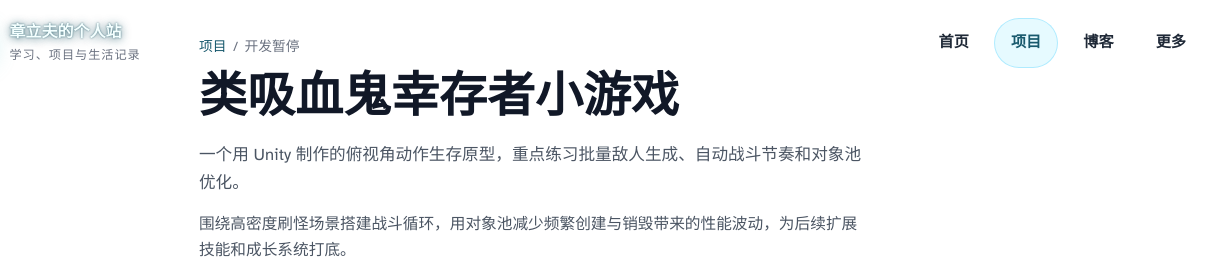
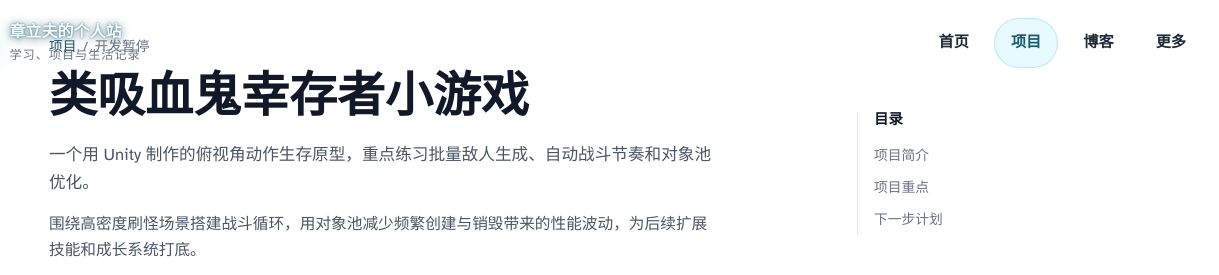
Before and after one commit to jlzzlf/PersonalBlog, an Astro site: page /projects/vampire-survivors-like-mini-game in a window 1280 px wide. Shown: the top 275 px of the page, 61-1280 px from the left. Built offline with nearby package versions, Linux system fonts and the light colour scheme; Astro itself is replaced by a stand-in of ours.

Commit message:
添加博客目录跳转功能

```diff
--- a/src/layouts/BlogPost.astro
+++ b/src/layouts/BlogPost.astro
@@ -1,4 +1,5 @@
 ---
+import type { MarkdownHeading } from 'astro';
 import type { CollectionEntry } from 'astro:content';
 import BaseHead from '../components/BaseHead.astro';
 import Comments from '../components/Comments.astro';
@@ -6,11 +7,16 @@ import Footer from '../components/Footer.astro';
 import FormattedDate from '../components/FormattedDate.astro';
 import Header from '../components/Header.astro';
 
-type Props = CollectionEntry<'blog'>['data'];
+type Props = CollectionEntry<'blog'>['data'] & {
+	headings?: MarkdownHeading[];
+};
 
 const { title, description, category, pubDate, updatedDate, coverImage } = Astro.props;
 const usesPublicCoverImage = typeof coverImage === 'string';
 const tags = Astro.props.tags ?? [];
+const tocHeadings = (Astro.props.headings ?? []).filter(
+	(heading) => heading.depth >= 2 && heading.depth <= 3,
+);
 const resolvedHeroImage =
 	coverImage &&
 	(usesPublicCoverImage
@@ -30,7 +36,8 @@ const resolvedHeroImage =
 	<body class="post-page">
 		<Header />
 		<main class="post-page__main">
-			<article class="post-layout">
+			<div class="post-shell">
+				<article class="post-layout">
 				<header class="post-header">
 					<nav class="post-breadcrumb" aria-label="面包屑">
 						<a href="/blog/">博客</a>
@@ -90,7 +97,27 @@ const resolvedHeroImage =
 				</section>
 
 				<Comments />
-			</article>
+				</article>
+
+				{
+					tocHeadings.length > 0 && (
+						<aside class="post-toc" aria-label="文章目录">
+							<p class="post-toc__title">目录</p>
+							<nav>
+								<ol>
+									{
+										tocHeadings.map((heading) => (
+											<li class={`post-toc__item post-toc__item--depth-${heading.depth}`}>
+												<a href={`#${heading.slug}`}>{heading.text}</a>
+											</li>
+										))
+									}
+								</ol>
+							</nav>
+						</aside>
+					)
+				}
+			</div>
 		</main>
 		<script is:inline>
 			(() => {
@@ -149,16 +176,25 @@ const resolvedHeroImage =
 <style>
 	.post-page__main {
 		--post-content-width: min(760px, calc(100vw - 2rem));
+		--post-shell-width: min(1060px, calc(100vw - 2rem));
 		--post-radius: 8px;
 		--post-border: rgba(15, 23, 42, 0.1);
-		width: var(--post-content-width);
+		width: var(--post-shell-width);
 		margin: 0 auto;
 		padding-top: clamp(1.5rem, 3vw, 2.8rem);
+	}
+
+	.post-shell {
+		display: grid;
+		grid-template-columns: minmax(0, var(--post-content-width)) minmax(12rem, 15rem);
+		gap: clamp(2rem, 4vw, 3rem);
+		align-items: start;
 	}
 
 	.post-layout {
 		display: grid;
 		gap: clamp(1.7rem, 3vw, 2.5rem);
+		min-width: 0;
 	}
 
 	.post-cover {
@@ -249,10 +285,60 @@ const resolvedHeroImage =
 	}
 
 	.post-content {
-		width: var(--post-content-width);
+		width: 100%;
 		min-width: 0;
 		margin: 0 auto;
 		padding: 0 0 0.35rem;
+	}
+
+	.post-toc {
+		position: sticky;
+		top: 7rem;
+		max-height: calc(100vh - 8.5rem);
+		overflow: auto;
+		padding-left: 1rem;
+		border-left: 1px solid rgba(15, 23, 42, 0.1);
+		color: #6b7280;
+		font-size: 0.86rem;
+		line-height: 1.45;
+		scrollbar-width: thin;
+		scrollbar-color: rgba(153, 230, 255, 0.48) transparent;
+	}
+
+	.post-toc__title {
+		margin: 0 0 0.72rem;
+		color: #111827;
+		font-size: 0.9rem;
+		font-weight: 700;
+		line-height: 1.3;
+	}
+
+	.post-toc ol {
+		display: grid;
+		gap: 0.18rem;
+		margin: 0;
+		padding: 0;
+		list-style: none;
+	}
+
+	.post-toc__item {
+		margin: 0;
+	}
+
+	.post-toc__item--depth-3 {
+		padding-left: 0.9rem;
+	}
+
+	.post-toc a {
+		display: block;
+		padding: 0.28rem 0;
+		color: inherit;
+		text-decoration: none;
+	}
+
+	.post-toc a:hover,
+	.post-toc a:focus-visible {
+		color: var(--color-link-hover);
 	}
 
 	:global(.post-page .comments-section) {
@@ -267,12 +353,35 @@ const resolvedHeroImage =
 	@media (max-width: 720px) {
 		.post-page__main {
 			--post-content-width: calc(100vw - 1.15rem);
+			--post-shell-width: var(--post-content-width);
 			width: var(--post-content-width);
 			padding-top: 1rem;
+		}
+
+		.post-shell {
+			grid-template-columns: 1fr;
+		}
+
+		.post-toc {
+			display: none;
 		}
 
 		.post-header h1 {
 			font-size: clamp(1.82rem, 8vw, 2.35rem);
 		}
 	}
+
+	@media (min-width: 721px) and (max-width: 1040px) {
+		.post-page__main {
+			--post-shell-width: var(--post-content-width);
+		}
+
+		.post-shell {
+			grid-template-columns: 1fr;
+		}
+
+		.post-toc {
+			display: none;
+		}
+	}
 </style>
--- a/src/layouts/ProjectPost.astro
+++ b/src/layouts/ProjectPost.astro
@@ -1,13 +1,19 @@
 ---
+import type { MarkdownHeading } from 'astro';
 import type { CollectionEntry } from 'astro:content';
 import BaseHead from '../components/BaseHead.astro';
 import Footer from '../components/Footer.astro';
 import Header from '../components/Header.astro';
 
-type Props = CollectionEntry<'projects'>['data'];
+type Props = CollectionEntry<'projects'>['data'] & {
+	headings?: MarkdownHeading[];
+};
 
 const { title, summary, teaser, status, year, role, tags = [], stack = [], coverImage } = Astro.props;
 const usesPublicCoverImage = typeof coverImage === 'string';
+const tocHeadings = (Astro.props.headings ?? []).filter(
+	(heading) => heading.depth >= 2 && heading.depth <= 3,
+);
 const resolvedHeroImage =
 	coverImage &&
 	(usesPublicCoverImage
@@ -27,6 +33,7 @@ const resolvedHeroImage =
 	<body class="project-post-page">
 		<Header />
 		<main class="project-post-page__main">
+			<div class="project-post-shell">
 				<article class="project-post-layout">
 					<header class="project-post-header">
 						<nav class="project-post-breadcrumb" aria-label="面包屑">
@@ -83,6 +90,26 @@ const resolvedHeroImage =
 						<slot />
 					</section>
 				</article>
+
+				{
+					tocHeadings.length > 0 && (
+						<aside class="project-post-toc" aria-label="项目目录">
+							<p class="project-post-toc__title">目录</p>
+							<nav>
+								<ol>
+									{
+										tocHeadings.map((heading) => (
+											<li class={`project-post-toc__item project-post-toc__item--depth-${heading.depth}`}>
+												<a href={`#${heading.slug}`}>{heading.text}</a>
+											</li>
+										))
+									}
+								</ol>
+							</nav>
+						</aside>
+					)
+				}
+			</div>
 		</main>
 		<Footer />
 	</body>
@@ -91,16 +118,25 @@ const resolvedHeroImage =
 <style>
 	.project-post-page__main {
 		--project-post-content-width: min(760px, calc(100vw - 2rem));
+		--project-post-shell-width: min(1060px, calc(100vw - 2rem));
 		--project-post-radius: 8px;
 		--project-post-border: rgba(15, 23, 42, 0.1);
-		width: var(--project-post-content-width);
+		width: var(--project-post-shell-width);
 		margin: 0 auto;
 		padding-top: clamp(1.5rem, 3vw, 2.8rem);
+	}
+
+	.project-post-shell {
+		display: grid;
+		grid-template-columns: minmax(0, var(--project-post-content-width)) minmax(12rem, 15rem);
+		gap: clamp(2rem, 4vw, 3rem);
+		align-items: start;
 	}
 
 	.project-post-layout {
 		display: grid;
 		gap: clamp(1.7rem, 3vw, 2.5rem);
+		min-width: 0;
 	}
 
 	.project-post-header {
@@ -198,10 +234,60 @@ const resolvedHeroImage =
 	}
 
 	.project-post-content {
-		width: var(--project-post-content-width);
+		width: 100%;
 		min-width: 0;
 		margin: 0 auto;
 		padding: 0 0 0.35rem;
+	}
+
+	.project-post-toc {
+		position: sticky;
+		top: 7rem;
+		max-height: calc(100vh - 8.5rem);
+		overflow: auto;
+		padding-left: 1rem;
+		border-left: 1px solid rgba(15, 23, 42, 0.1);
+		color: #6b7280;
+		font-size: 0.86rem;
+		line-height: 1.45;
+		scrollbar-width: thin;
+		scrollbar-color: rgba(153, 230, 255, 0.48) transparent;
+	}
+
+	.project-post-toc__title {
+		margin: 0 0 0.72rem;
+		color: #111827;
+		font-size: 0.9rem;
+		font-weight: 700;
+		line-height: 1.3;
+	}
+
+	.project-post-toc ol {
+		display: grid;
+		gap: 0.18rem;
+		margin: 0;
+		padding: 0;
+		list-style: none;
+	}
+
+	.project-post-toc__item {
+		margin: 0;
+	}
+
+	.project-post-toc__item--depth-3 {
+		padding-left: 0.9rem;
+	}
+
+	.project-post-toc a {
+		display: block;
+		padding: 0.28rem 0;
+		color: inherit;
+		text-decoration: none;
+	}
+
+	.project-post-toc a:hover,
+	.project-post-toc a:focus-visible {
+		color: var(--color-link-hover);
 	}
 
 	:global(body.project-post-page) {
@@ -215,12 +301,35 @@ const resolvedHeroImage =
 	@media (max-width: 720px) {
 		.project-post-page__main {
 			--project-post-content-width: calc(100vw - 1.15rem);
+			--project-post-shell-width: var(--project-post-content-width);
 			width: var(--project-post-content-width);
 			padding-top: 1rem;
+		}
+
+		.project-post-shell {
+			grid-template-columns: 1fr;
+		}
+
+		.project-post-toc {
+			display: none;
 		}
 
 		.project-post-header h1 {
 			font-size: clamp(1.82rem, 8vw, 2.35rem);
 		}
 	}
+
+	@media (min-width: 721px) and (max-width: 1040px) {
+		.project-post-page__main {
+			--project-post-shell-width: var(--project-post-content-width);
+		}
+
+		.project-post-shell {
+			grid-template-columns: 1fr;
+		}
+
+		.project-post-toc {
+			display: none;
+		}
+	}
 </style>
--- a/src/pages/blog/[...slug].astro
+++ b/src/pages/blog/[...slug].astro
@@ -12,9 +12,9 @@ export async function getStaticPaths() {
 type Props = CollectionEntry<'blog'>;
 
 const post = Astro.props;
-const { Content } = await render(post);
+const { Content, headings } = await render(post);
 ---
 
-<BlogPost {...post.data}>
+<BlogPost {...post.data} headings={headings}>
 	<Content />
 </BlogPost>
--- a/src/pages/projects/[slug].astro
+++ b/src/pages/projects/[slug].astro
@@ -13,9 +13,9 @@ export async function getStaticPaths() {
 type Props = CollectionEntry<'projects'>;
 
 const project = Astro.props;
-const { Content } = await render(project);
+const { Content, headings } = await render(project);
 ---
 
-<ProjectPost {...project.data}>
+<ProjectPost {...project.data} headings={headings}>
 	<Content />
 </ProjectPost>
```
Lines whose indentation alone changed are shown as unchanged.
